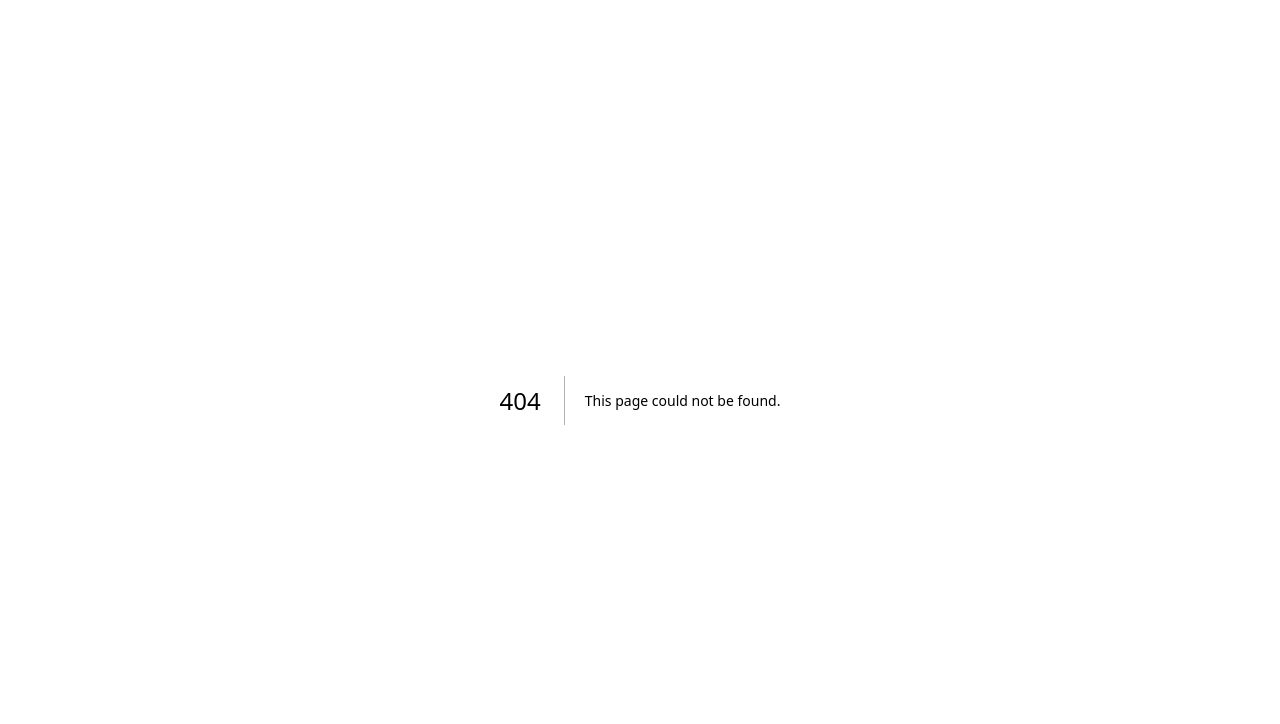
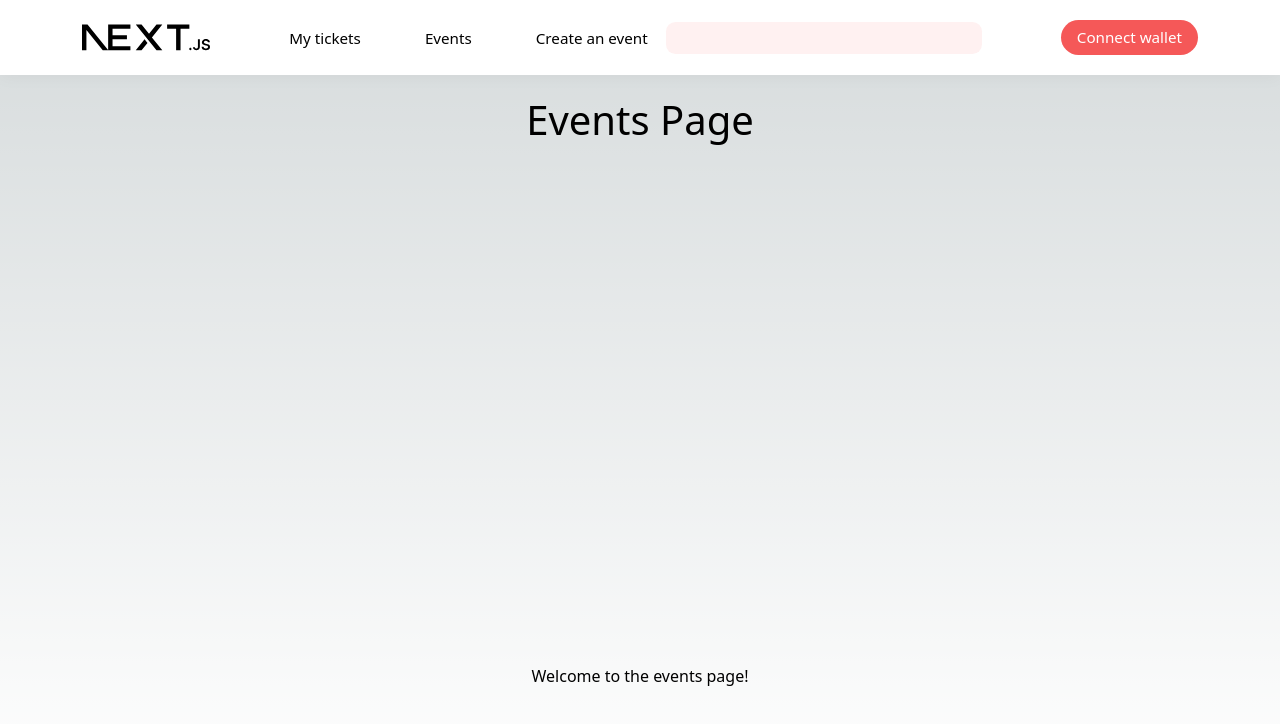
Before and after one commit to thetatix/thetatixapp, a Next.js app in the folder thetatix/: page /events in a window 1280 px wide. Before the commit this address had no page. Shown: the top 724 px of the page. Built offline with nearby package versions, Linux system fonts and the light colour scheme.

Commit message:
Frontend of Navbar

```diff
--- a/thetatix/package.json
+++ b/thetatix/package.json
@@ -9,6 +9,7 @@
     "lint": "next lint"
   },
   "dependencies": {
+    "bootstrap": "^5.2.3",
     "dotenv": "^16.0.3",
     "mongodb": "^5.4.0",
     "next": "13.4.1",
--- /dev/null
+++ b/thetatix/src/assets/styles/Navbar.module.css
@@ -0,0 +1,19 @@
+/* navbar */
+.nav { background-color: var(--bg-color); display: block; width: 100%; box-shadow: 0px 4px 15px rgba(0, 0, 0, 0.03); position: fixed; top: 0; left: 0; right: 0; z-index: 4; }
+.navbarContainer { position: relative; padding-top: 1.2rem; padding-bottom: 1.2rem; }
+.content { display: flex; flex-direction: row; flex-wrap: wrap; justify-content: space-between; align-items: center; align-content: center; }
+/** logo **/
+.logo { flex: 1 0 auto; }
+.logo .logoImg { display: block; width: 90%; max-width: 8rem; }
+.logo .logoImg img { display: block; width: 100%; margin: 0 auto 0 0; }
+/** center **/
+/*** links ***/
+.center { flex: 3 0 auto; display: flex; flex-direction: row; flex-wrap: nowrap; align-items: center; justify-content: space-evenly; gap: 4rem; }
+.center ul {  display: flex; padding: 0; margin: 0; list-style: none; flex-direction: row; flex-wrap: nowrap; align-items: center; justify-content: space-evenly; gap: 4rem; width: 50%; }
+.center ul li { flex: 1 0 auto; }
+.center ul li .navLink { color: var(--text-color); font-size: var(--font-size); font-weight: 400; line-height: 1; }
+/*** searchbar ***/
+.center .searchBar { width: 50%; margin: 0 auto; border-radius: .6rem; border: none; padding: 1rem; background-color: var(--sec-color); }
+/** connect button **/
+.connectBtn { flex: 1 0 auto; text-align: right; }
+.connectBtn button { background-color: var(--pri-color); color: var(--light-text-color); border: 0; border-radius: 3rem; padding: .6rem 1rem; font-size: var(--font-size); line-height: 1; font-weight: 400; }
--- a/thetatix/src/assets/styles/globals.css
+++ b/thetatix/src/assets/styles/globals.css
@@ -1,3 +1,25 @@
+:root {
+  --pri-color: #F55858; /* buttons */
+  --sec-color: #FFF1F1; /* inputs */
+  --ter-color: #383030; /* titles */
+  --accent-color: #FEE6E6;
+  --info-color: #A4A4A4; /* placeholders */
+
+  /* --success-color: #28a745;
+  --warning-color: #ffc107;
+  --error-color: #dc3545; */
+
+  --text-color: #000000;
+  --light-text-color: #FFFFFF;
+  --bg-color: #FFFFFF;
+
+  --font-family: Arial, sans-serif;
+  --font-size: .95rem;
+
+  /* --line-height: 1.5; */
+  /* --border-radius: 4px; */
+}
+
 :root {
   --max-width: 1100px;
   --border-radius: 12px;
--- /dev/null
+++ b/thetatix/src/components/Layout.jsx
@@ -0,0 +1,10 @@
+import Navbar from '@/components/Navbar'
+
+export default function Layout({ children }) {
+  return (
+    <>
+      <Navbar />
+      {children}
+    </>
+  )
+}
--- a/thetatix/src/components/navbar.jsx
+++ b/thetatix/src/components/navbar.jsx
@@ -1,117 +1,48 @@
-import Head from 'next/head'
 import Image from 'next/image'
-import { Inter } from 'next/font/google'
-import styles from '@/assets/styles/Home.module.css'
+import Link from 'next/link'
+import styles from '@/assets/styles/Navbar.module.css'
 
-const inter = Inter({ subsets: ['latin'] })
-
-export default function Home() {
+export default function Navbar() {
   return (
-    <>
-      <main className={styles.main}>
-        <div className={styles.description}>
-          <p>
-            Get started by editing&nbsp;
-            <code className={styles.code}>src/pages/index.js</code>
-          </p>
-          <div>
-            <a
-              href="https://vercel.com?utm_source=create-next-app&utm_medium=default-template&utm_campaign=create-next-app"
-              target="_blank"
-              rel="noopener noreferrer"
-            >
-              By{' '}
+    <nav className={styles.nav}>
+      <div className={styles.navbarContainer + ' container'}>
+        <div className={styles.content}>
+          <div className={styles.logo}>
+            <Link href="/" className={styles.logoImg}>
               <Image
-                src="/vercel.svg"
-                alt="Vercel Logo"
-                className={styles.vercelLogo}
-                width={100}
-                height={24}
+                src="/next.svg"
+                alt="Thetatix Logo"
+                width={180}
+                height={37}
                 priority
               />
-            </a>
+            </Link>
+          </div>
+          <div className={styles.center}>
+            <ul>
+              <li>
+                <Link href="/" className={styles.navLink}>
+                  My tickets
+                </Link>
+              </li>
+              <li>
+                <Link href="/events" className={styles.navLink}>
+                  Events
+                </Link>
+              </li>
+              <li>
+                <Link href="/" className={styles.navLink}>
+                  Create an event
+                </Link>
+              </li>
+            </ul>
+            <div className={styles.searchBar}></div>
+          </div>
+          <div className={styles.connectBtn}>
+            <button>Connect wallet</button>
           </div>
         </div>
-
-        <div className={styles.center}>
-          <Image
-            className={styles.logo}
-            src="/next.svg"
-            alt="Next.js Logo"
-            width={180}
-            height={37}
-            priority
-          />
-          <div className={styles.thirteen}>
-            <Image
-              src="/thirteen.svg"
-              alt="13"
-              width={40}
-              height={31}
-              priority
-            />
-          </div>
-        </div>
-
-        <div className={styles.grid}>
-          <a
-            href="https://nextjs.org/docs?utm_source=create-next-app&utm_medium=default-template&utm_campaign=create-next-app"
-            className={styles.card}
-            target="_blank"
-            rel="noopener noreferrer"
-          >
-            <h2 className={inter.className}>
-              Docs <span>-&gt;</span>
-            </h2>
-            <p className={inter.className}>
-              Find in-depth information about Next.js features and&nbsp;API.
-            </p>
-          </a>
-
-          <a
-            href="https://nextjs.org/learn?utm_source=create-next-app&utm_medium=default-template&utm_campaign=create-next-app"
-            className={styles.card}
-            target="_blank"
-            rel="noopener noreferrer"
-          >
-            <h2 className={inter.className}>
-              Learn <span>-&gt;</span>
-            </h2>
-            <p className={inter.className}>
-              Learn about Next.js in an interactive course with&nbsp;quizzes!
-            </p>
-          </a>
-
-          <a
-            href="https://vercel.com/templates?framework=next.js&utm_source=create-next-app&utm_medium=default-template&utm_campaign=create-next-app"
-            className={styles.card}
-            target="_blank"
-            rel="noopener noreferrer"
-          >
-            <h2 className={inter.className}>
-              Templates <span>-&gt;</span>
-            </h2>
-            <p className={inter.className}>
-              Discover and deploy boilerplate example Next.js&nbsp;projects.
-            </p>
-          </a>
-
-          <a
-            href="https://vercel.com/new?utm_source=create-next-app&utm_medium=default-template&utm_campaign=create-next-app"
-            className={styles.card}
-            target="_blank"
-            rel="noopener noreferrer"
-          >
-            <h2 className={inter.className}>
-              Deploy <span>-&gt;</span>
-            </h2>
-            <p className={inter.className}>
-              Instantly deploy your Next.js site to a shareable URL
-              with&nbsp;Vercel.
-            </p>
-          </a>
-        </div>
-      </main>
-    </>
+      </div>
+    </nav>
   )
 }
--- a/thetatix/src/pages/_app.jsx
+++ b/thetatix/src/pages/_app.jsx
@@ -1,3 +1,4 @@
+import 'bootstrap/dist/css/bootstrap.min.css'
 import '@/assets/styles/globals.css'
 
 export default function App({ Component, pageProps }) {
--- /dev/null
+++ b/thetatix/src/pages/events.jsx
@@ -0,0 +1,20 @@
+import Head from 'next/head'
+import Image from 'next/image'
+import Layout from '@/components/Layout';
+import styles from '@/assets/styles/Home.module.css'
+
+export default function Events() {
+  return (
+    <Layout>
+        <Head>
+            <title>Thetatix</title>
+            <meta name="description" content="Thetatix web app" />
+            <link rel="icon" href="/favicon.ico" />
+        </Head>
+        <main className={styles.main}>
+            <h1>Events Page</h1>
+            <p>Welcome to the events page!</p>
+        </main>
+    </Layout>
+  );
+}
```
Also changed, not shown: thetatix/src/pages/index.jsx (+73 -17 lines), 1 other file (tests, documents, lock files or other folders).
